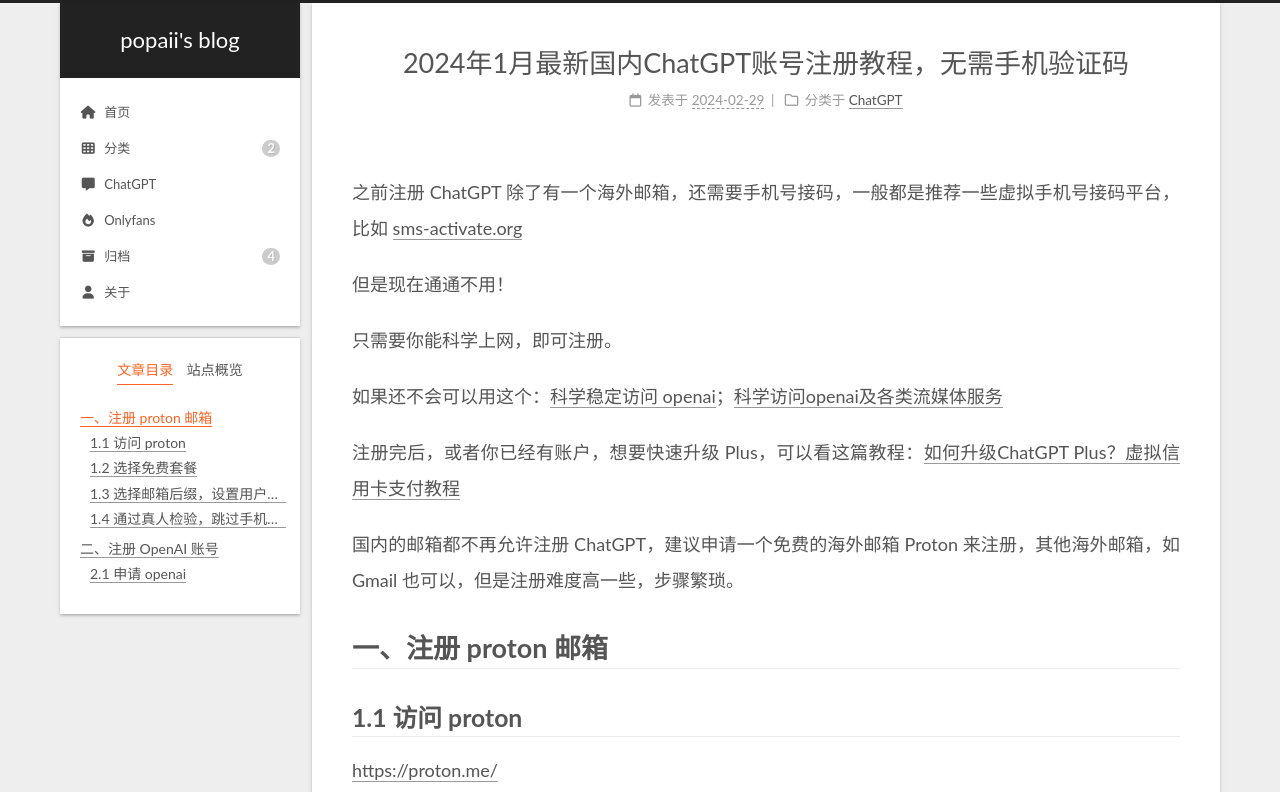
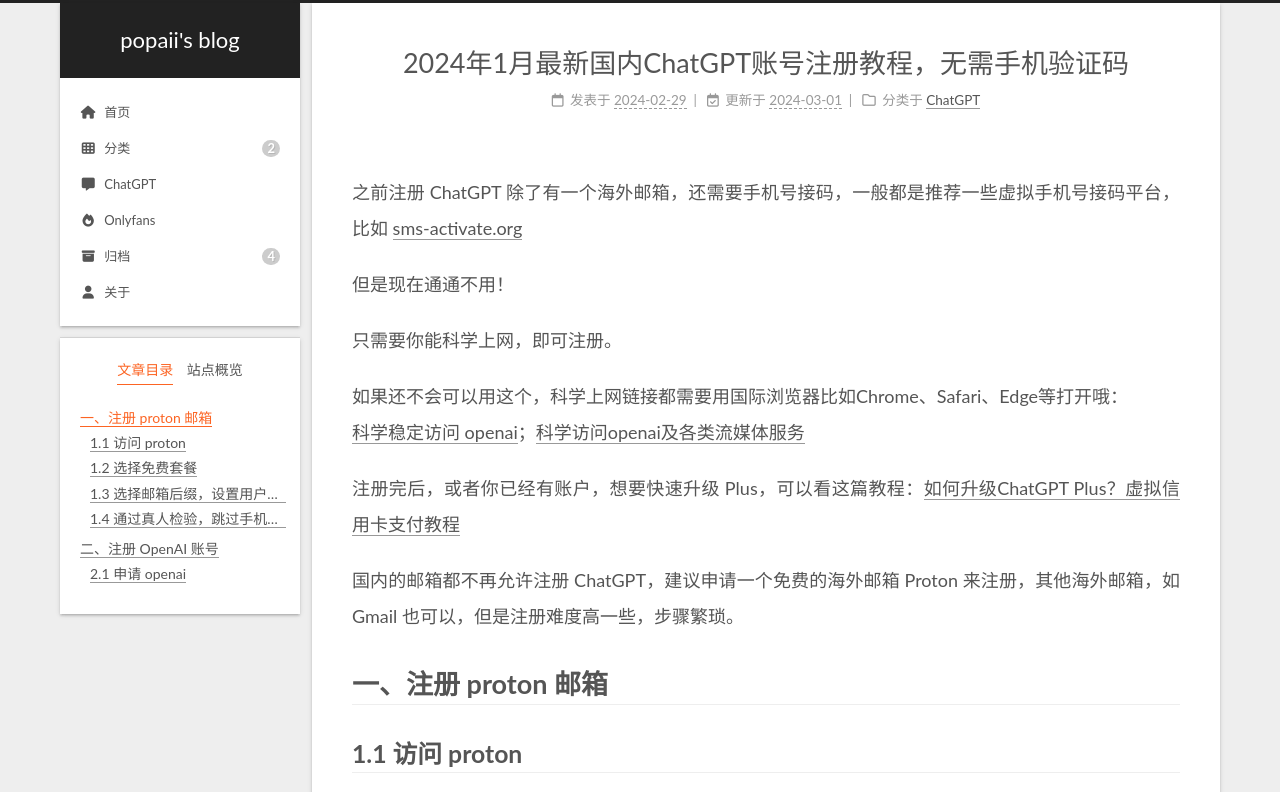
Before and after one commit to popaii/popaii.github.io, a plain HTML site: page chatgpt-register-2024/index.html in a window 1280 px wide. Shown: the top 792 px of the page. Drawn offline with nearby package versions, Linux system fonts and the light colour scheme.

Commit message:
Site updated: 2024-03-01 19:23:46

```diff
--- a/chatgpt-register-2024/index.html
+++ b/chatgpt-register-2024/index.html
@@ -20,12 +20,12 @@
 
 <script class="next-config" data-name="main" type="application/json">{"hostname":"popaii.github.io","root":"/","images":"/images","scheme":"Gemini","darkmode":false,"version":"8.19.1","exturl":false,"sidebar":{"position":"left","display":"post","padding":18,"offset":12},"copycode":{"enable":false,"style":null},"fold":{"enable":false,"height":500},"bookmark":{"enable":false,"color":"#222","save":"auto"},"mediumzoom":false,"lazyload":false,"pangu":false,"comments":{"style":"tabs","active":null,"storage":true,"lazyload":false,"nav":null},"stickytabs":false,"motion":{"enable":true,"async":false,"transition":{"menu_item":"fadeInDown","post_block":"fadeIn","post_header":"fadeInDown","post_body":"fadeInDown","coll_header":"fadeInLeft","sidebar":"fadeInUp"}},"i18n":{"placeholder":"搜索...","empty":"没有找到任何搜索结果：${query}","hits_time":"找到 ${hits} 个搜索结果（用时 ${time} 毫秒）","hits":"找到 ${hits} 个搜索结果"}}</script><script src="/js/config.js"></script>
 
-    <meta name="description" content="之前注册 ChatGPT 除了有一个海外邮箱，还需要手机号接码，一般都是推荐一些虚拟手机号接码平台，比如 sms-activate.org 但是现在通通不用！ 只需要你能科学上网，即可注册。 如果还不会可以用这个：科学稳定访问 openai；科学访问openai及各类流媒体服务 注册完后，或者你已经有账户，想要快速升级 Plus，可以看这篇教程：如何升级ChatGPT Plus？虚拟信用卡支付教程">
+    <meta name="description" content="之前注册 ChatGPT 除了有一个海外邮箱，还需要手机号接码，一般都是推荐一些虚拟手机号接码平台，比如 sms-activate.org 但是现在通通不用！ 只需要你能科学上网，即可注册。 如果还不会可以用这个，科学上网链接都需要用国际浏览器比如Chrome、Safari、Edge等打开哦：科学稳定访问 openai；科学访问openai及各类流媒体服务 注册完后，或者你已经有账户，想要快速升级">
 <meta property="og:type" content="article">
 <meta property="og:title" content="2024年1月最新国内ChatGPT账号注册教程，无需手机验证码">
 <meta property="og:url" content="https://popaii.github.io/chatgpt-register-2024/index.html">
 <meta property="og:site_name" content="popaii&#39;s blog">
-<meta property="og:description" content="之前注册 ChatGPT 除了有一个海外邮箱，还需要手机号接码，一般都是推荐一些虚拟手机号接码平台，比如 sms-activate.org 但是现在通通不用！ 只需要你能科学上网，即可注册。 如果还不会可以用这个：科学稳定访问 openai；科学访问openai及各类流媒体服务 注册完后，或者你已经有账户，想要快速升级 Plus，可以看这篇教程：如何升级ChatGPT Plus？虚拟信用卡支付教程">
+<meta property="og:description" content="之前注册 ChatGPT 除了有一个海外邮箱，还需要手机号接码，一般都是推荐一些虚拟手机号接码平台，比如 sms-activate.org 但是现在通通不用！ 只需要你能科学上网，即可注册。 如果还不会可以用这个，科学上网链接都需要用国际浏览器比如Chrome、Safari、Edge等打开哦：科学稳定访问 openai；科学访问openai及各类流媒体服务 注册完后，或者你已经有账户，想要快速升级">
 <meta property="og:locale" content="zh_CN">
 <meta property="og:image" content="https://files.mdnice.com/user/57216/0ea8d756-6b97-4b7b-99a8-d2e094940965.png">
 <meta property="og:image" content="https://files.mdnice.com/user/57216/0e1ed3c3-3561-40da-93f5-baba05f2b5d6.png">
@@ -37,7 +37,7 @@
 <meta property="og:image" content="https://files.mdnice.com/user/57216/35be3725-8649-4f39-b76e-c6b761b90438.png">
 <meta property="og:image" content="https://files.mdnice.com/user/57216/c802ed3b-8e28-4e56-bd4a-c539356f8d3a.png">
 <meta property="article:published_time" content="2024-02-29T12:51:21.000Z">
-<meta property="article:modified_time" content="2024-02-29T13:46:54.961Z">
+<meta property="article:modified_time" content="2024-03-01T11:23:28.039Z">
 <meta property="article:author" content="POP_Aii">
 <meta name="twitter:card" content="summary">
 <meta name="twitter:image" content="https://files.mdnice.com/user/57216/0ea8d756-6b97-4b7b-99a8-d2e094940965.png">
@@ -197,8 +197,14 @@
       </span>
       <span class="post-meta-item-text">发表于</span>
 
-
-      <time title="创建时间：2024-02-29 20:51:21 / 修改时间：21:46:54" itemprop="dateCreated datePublished" datetime="2024-02-29T20:51:21+08:00">2024-02-29</time>
+      <time title="创建时间：2024-02-29 20:51:21" itemprop="dateCreated datePublished" datetime="2024-02-29T20:51:21+08:00">2024-02-29</time>
+    </span>
+    <span class="post-meta-item">
+      <span class="post-meta-item-icon">
+        <i class="far fa-calendar-check"></i>
+      </span>
+      <span class="post-meta-item-text">更新于</span>
+      <time title="修改时间：2024-03-01 19:23:28" itemprop="dateModified" datetime="2024-03-01T19:23:28+08:00">2024-03-01</time>
     </span>
     <span class="post-meta-item">
       <span class="post-meta-item-icon">
@@ -222,7 +228,7 @@
     <div class="post-body" itemprop="articleBody"><p>之前注册 ChatGPT 除了有一个海外邮箱，还需要手机号接码，一般都是推荐一些虚拟手机号接码平台，比如 <a href="sms-activate.org">sms-activate.org</a></p>
 <p>但是现在通通不用！</p>
 <p>只需要你能科学上网，即可注册。</p>
-<p>如果还不会可以用这个：<a target="_blank" rel="noopener" href="https://www.easyfastcloud.com/#/register?code=MTbeDmj7">科学稳定访问 openai</a>；<a target="_blank" rel="noopener" href="https://kle.jp/#/register?code=xmzbbhT0">科学访问openai及各类流媒体服务</a></p>
+<p>如果还不会可以用这个，科学上网链接都需要用国际浏览器比如Chrome、Safari、Edge等打开哦：<br><a target="_blank" rel="noopener" href="https://www.easyfastcloud.com/#/register?code=MTbeDmj7">科学稳定访问 openai</a>；<a target="_blank" rel="noopener" href="https://kle.jp/#/register?code=xmzbbhT0">科学访问openai及各类流媒体服务</a></p>
 <p>注册完后，或者你已经有账户，想要快速升级 Plus，可以看这篇教程：<a target="_blank" rel="noopener" href="https://www.chatgpteazy.com/2024/02/29/how-to-upgrade-chatgpt-to-plus/">如何升级ChatGPT Plus？虚拟信用卡支付教程</a></p>
 <span id="more"></span>
 
```
Also changed, not shown: index.html (+9 -3 lines).
